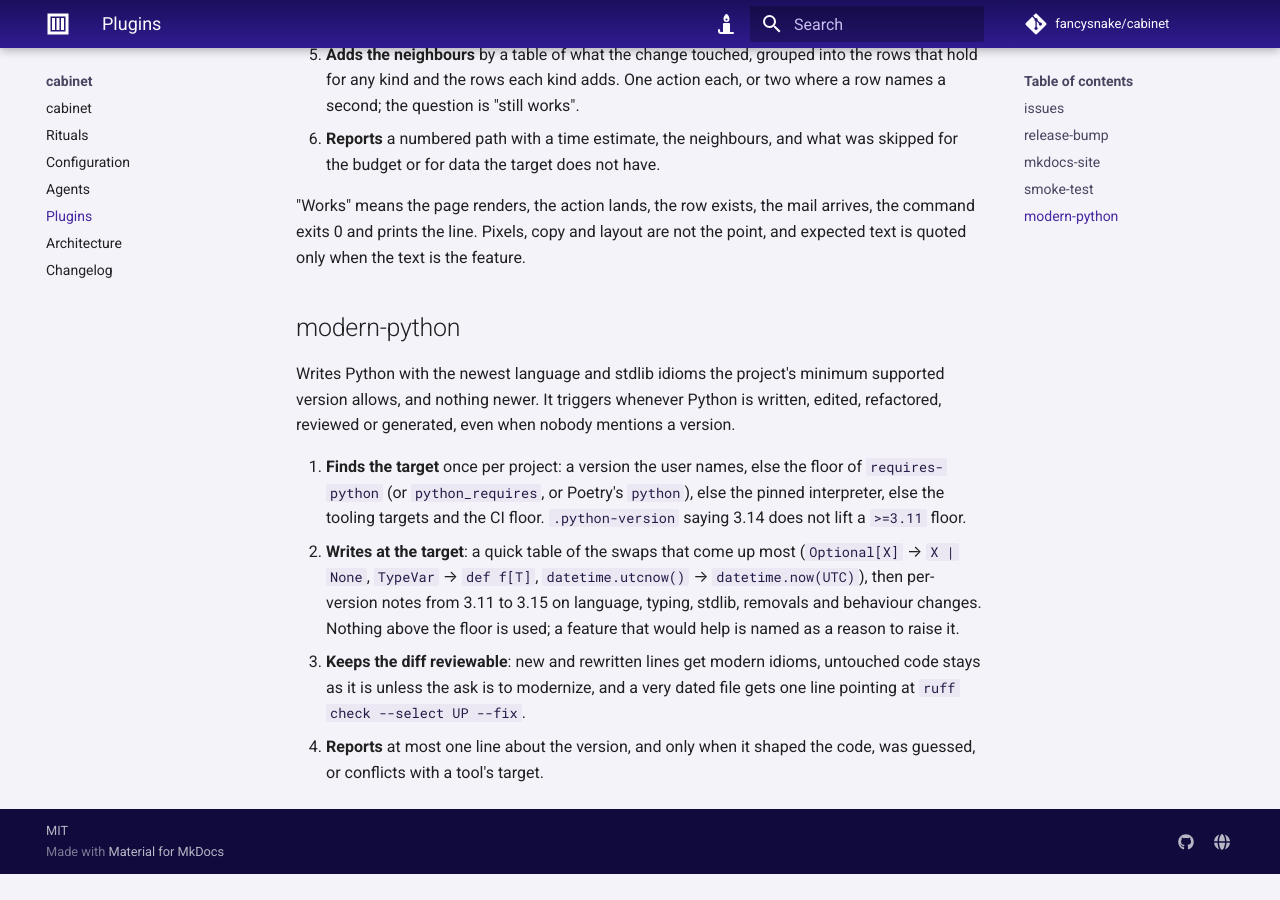
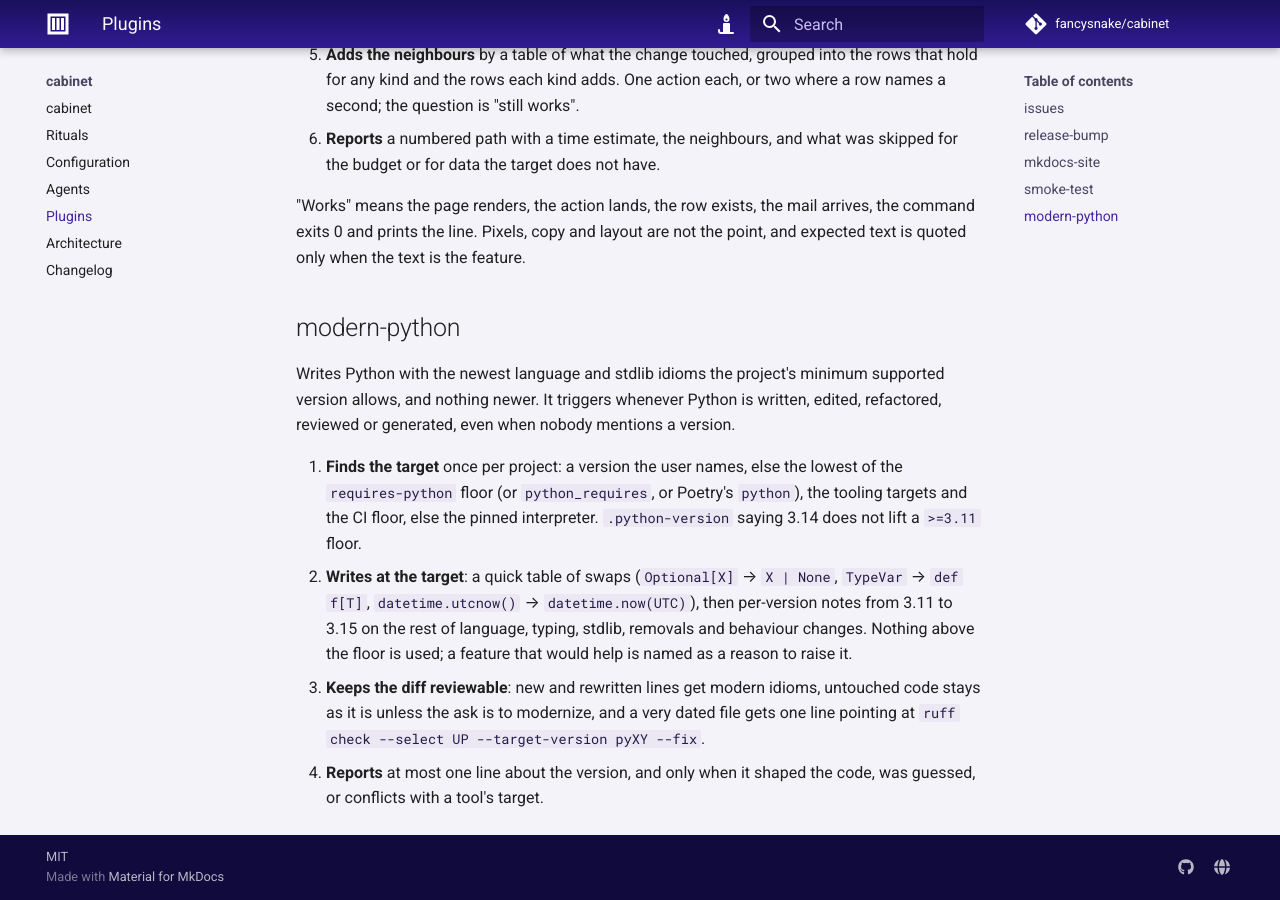
Before and after one commit to fancysnake/cabinet, an MkDocs documentation site: the page built from docs/plugins.md, in a window 1280 px wide and 900 px high, scrolled down 4310 px. Built offline with MkDocs 1.6.1 and Material for MkDocs 9.7.7, drawn with Linux system fonts in a browser that asks for light colours; comment, search, counter and statistics services are not loaded; before the commit the page ends 5184 px from its top, so only the background shows below that.

Commit message:
chore: act on the review triage

```diff
--- a/docs/plugins.md
+++ b/docs/plugins.md
@@ -199,17 +199,18 @@ Python is written, edited, refactored, reviewed or generated, even when
 nobody mentions a version.
 
 1. **Finds the target** once per project: a version the user names, else the
-   floor of `requires-python` (or `python_requires`, or Poetry's `python`),
-   else the pinned interpreter, else the tooling targets and the CI floor.
-   `.python-version` saying 3.14 does not lift a `>=3.11` floor.
-2. **Writes at the target**: a quick table of the swaps that come up most
-   (`Optional[X]` → `X | None`, `TypeVar` → `def f[T]`, `datetime.utcnow()`
-   → `datetime.now(UTC)`), then per-version notes from 3.11 to 3.15 on
-   language, typing, stdlib, removals and behaviour changes. Nothing above
+   lowest of the `requires-python` floor (or `python_requires`, or Poetry's
+   `python`), the tooling targets and the CI floor, else the pinned
+   interpreter. `.python-version` saying 3.14 does not lift a `>=3.11` floor.
+2. **Writes at the target**: a quick table of swaps (`Optional[X]` →
+   `X | None`, `TypeVar` → `def f[T]`, `datetime.utcnow()` →
+   `datetime.now(UTC)`), then per-version notes from 3.11 to 3.15 on the
+   rest of language, typing, stdlib, removals and behaviour changes. Nothing above
    the floor is used; a feature that would help is named as a reason to raise
    it.
 3. **Keeps the diff reviewable**: new and rewritten lines get modern idioms,
    untouched code stays as it is unless the ask is to modernize, and a very
-   dated file gets one line pointing at `ruff check --select UP --fix`.
+   dated file gets one line pointing at
+   `ruff check --select UP --target-version pyXY --fix`.
 4. **Reports** at most one line about the version, and only when it shaped
    the code, was guessed, or conflicts with a tool's target.
```
Also changed, not shown: plugins/modern-python/skills/modern-python/SKILL.md (+27 -30 lines).
